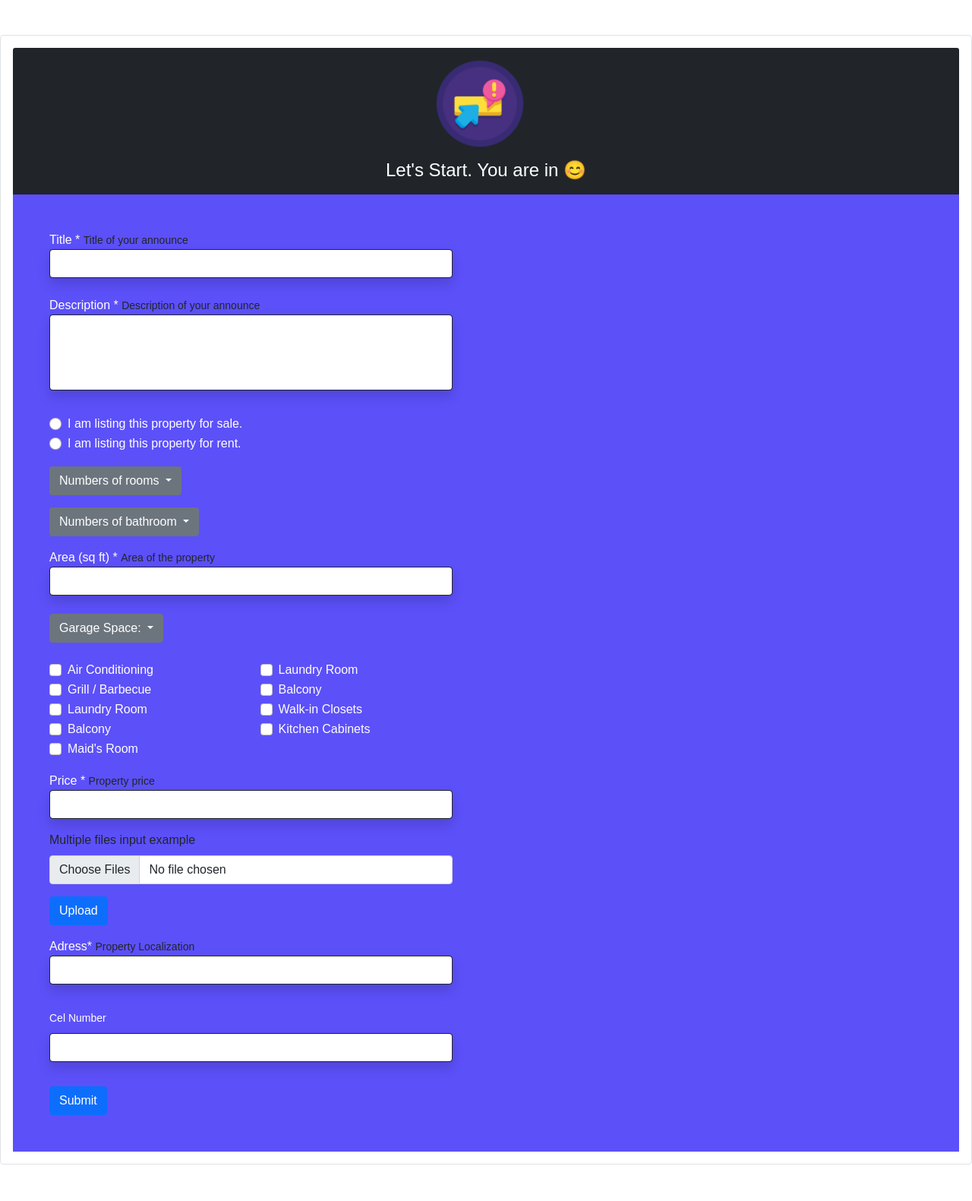
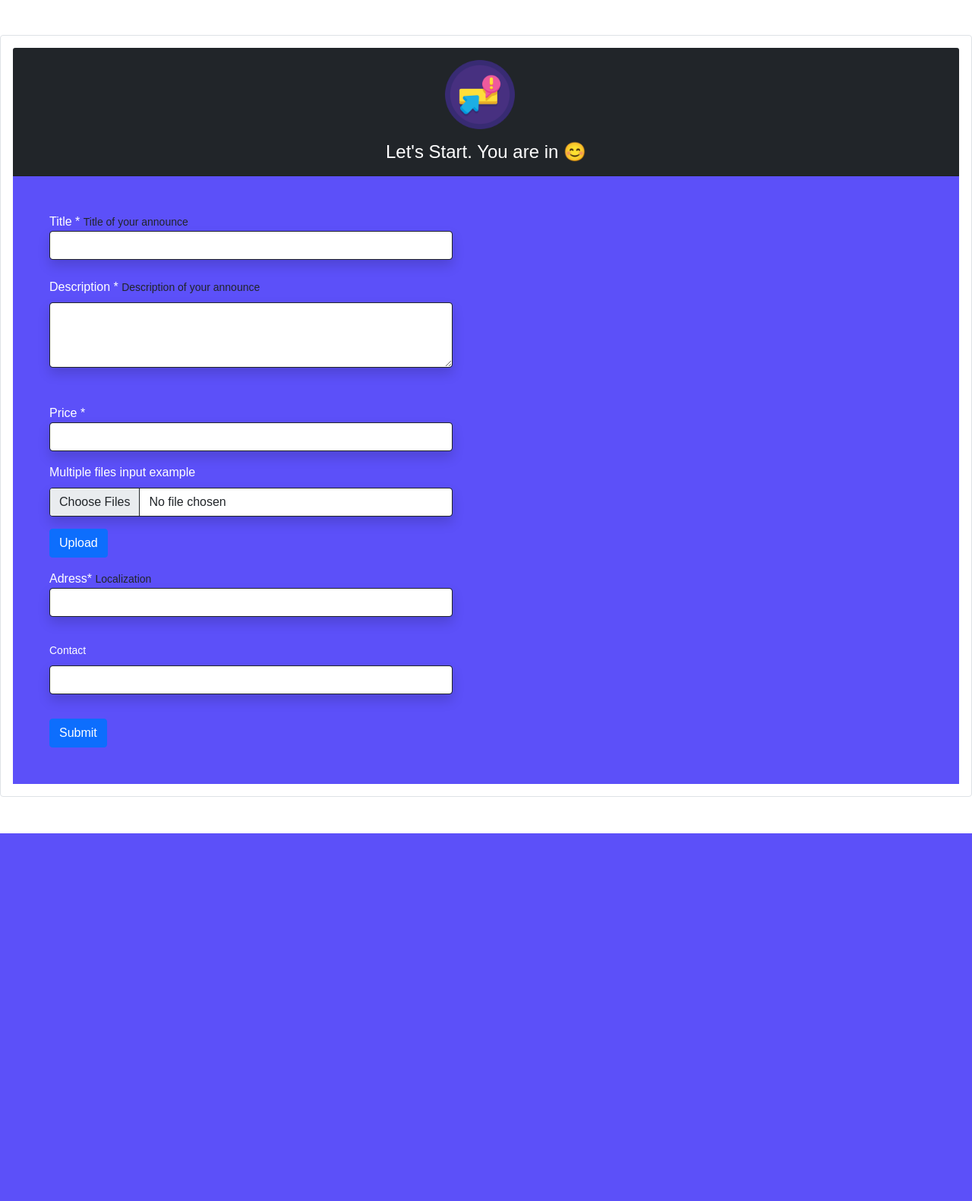
Before and after one commit to MiracleForge/Cs50FinalProject, a Flask app: template templates/AdsCreate.html in a window 1280 px wide. Shown: the part 140-1721 px from the top of the page at 76% size. After the commit the page ends 1237 px from the top, so only its background shows below. Run offline with Flask 3, Linux system fonts and the light colour scheme; the template is opened without the code that fills it: most values are stand-ins (such as "Sample title", 1, 10 or a date in 2020); some libraries are stand-ins or nearby versions.

Commit message:
Version 2.0 of AdsCreate, - Dic with all attributes to load different templates. JS with the images loaded, and Jinja varying the templates based on ads_type

```diff
--- a/templates/AdsCreate.html
+++ b/templates/AdsCreate.html
@@ -6,12 +6,85 @@
 
 {% block main %}
 
-<!-- Modulação -->
+
+<!-- Modulaçãon I love DICTIONARIES https://docs.python.org/3/tutorial/datastructures.html -->
 {% set ads_category_map = {
-    'houses_Ad': {'name': 'Real State'},
-    'ownedCars_Ad': {'name': 'Pre-Owned Cars'},
-    'furniture_Ad': {'name': 'Home Essentials'},
-    'tech_Ad': {'name': 'Tech Essentials'},
+
+    'houses_Ad': {
+        'name': ['Real State', 'Area (sq ft) *'],
+        'imagem': '../static/assets/image/icons8-houses-96.png',
+        'dropdowns': [ {
+
+            'label': 'Property Type',
+            'options': ['Apartment', 'House', 'Studio','Loft', 'Penthouse']
+        },
+        {
+            'label': 'Numbers of Rooms',
+            'options': ['1', '2', '3', '4', '5 or more']
+        },
+        {
+            'label': 'Numbers of bathroom',
+            'options': ['1', '2', '3', '4', '5 or more']
+        },
+        {
+            'label': 'Garage Space',
+            'options': ['1', '2', '3', '4', '5 or more']
+        }
+        ],
+        'checkbox': ['Air Conditioning', 'Grill / Barbecue', 'Laundry Room', 'Balcony', 'Maid\'s Room', 'Walk-in Closets', 'Kitchen Cabinets']
+    },
+
+    'ownedCars_Ad': {
+        'name': ['Pre-Owned Cars', 'Mileage'],
+        'imagem': '/static/assets/image/icons8-traffic-jam-96 (3).png',
+        'dropdowns': [ {
+
+            'label': 'Car Model',
+            'options': ['Ford', 'Fiat', 'Hundai','Toyota', 'Chevrolet', 'Volkswagen', 'Honda', 'Renault', 'Mitsubishi', 'Nissan', 'Audi', 'Citroen', 'Chery', 'Other']
+        },
+        {
+            'label': 'Transmission',
+            'options': ['Automatic', 'Manual', 'Semi-automatic']
+        },
+        {
+            'label': 'Engine',
+            'options': ['1.0', '1.6', '1,5 - 2.0', '2.0 - 2.9', '3.0 - 3.9', '4.0 or more']
+        },
+        {
+            'label': 'Doors',
+            'options': ['Two Doors', 'Four Doors']
+        }
+        ],
+        'checkbox': ['Car Tax pay', 'With fines', 'From auction', 'Maintenance and warranty', 'Single owner', 'With manual', 'Spare keys', 'Inspections done']
+    },
+    'furniture_Ad': {
+        'name': ['Home Essentials'],
+        'imagem': '/static/assets/image/icons8-lampshade-64 (1).png',
+        'dropdowns': [ {
+
+            'label': 'Categorys',
+            'options': ['Furniture', 'Home Appliances', 'Building Materials and Garden','Household Utilities', 'Decorative Objects', 'Small Appliances', 'Eletrodomestics', 'others']
+        },
+        {
+
+            'label': 'Condition',
+            'options': ['New', 'Used - Excellent', 'Used - Good','Refurbished', 'Faulty',]
+        }
+        ]
+    },
+    'tech_Ad': {
+        'name': ['Tech Essentials'],
+        'dropdowns': [ {
+
+            'label': 'Type',
+            'options': ['NootBook and Laptops', 'Pcs and Desktops', 'Cellphones','Prints', 'TVs', 'Acessorys', 'Cameras', 'Dvd Players', 'others']
+        },
+        {
+            'label': 'Model',
+            'options': ['LG', 'Samsumg', 'Nokia','Panasonic', 'Motorola', 'Huawei', 'Sony', 'Apple', 'Philips', 'Lenovo', 'Dell', 'Acer', 'Asus', 'Others']
+        }
+        ]
+    },
     'musical_Ad': {'name': 'Musical Instrument'},
     'toys_Ad': {'name': 'Children\'s Items and Toys'},
     'pet_Ad': {'name': 'Pets'},
@@ -19,14 +92,65 @@
     'fashion_Ad': {'name': 'Fashion and Beauty'},
 } %}
 
+
+<script>
+    document.addEventListener('DOMContentLoaded', function() {
+        var styleAd = '{{ ads_type }}'; // My variable will control the patch
+        var imagePath;
+        // I don't know why only works with ..
+        switch (styleAd) {
+            case 'houses_Ad':
+                imagePath = '../static/assets/image/icons8-houses-96.png';
+                break;
+            case 'ownedCars_Ad':
+                imagePath = '../static/assets/image/icons8-traffic-jam-96 (3).png';
+                break;
+            case 'furniture_Ad':
+                imagePath = '../static/assets/image/icons8-lampshade-64 (1).png';
+                break;
+            case 'tech_Ad':
+                imagePath = '../static/assets/image/icons8-laptop-96.png';
+                break;
+            case 'musical_Ad':
+                imagePath = '../static/assets/image/icons8-musical-notes-100.png';
+                break;
+            case 'toys_Ad':
+                imagePath = '../static/assets/image/icons8-toys-64.png';
+                break;
+            case 'pet_Ad':
+                imagePath = '../static/assets/image/icons8-pets-100.png';
+                break;
+            case 'office_Ad':
+                imagePath = '../static/assets/image/icons8-office-100.png';
+                break;
+            case 'fashion_Ad':
+                imagePath = '../static/assets/image/icons8-fashion-100.png';
+                break;
+            case 'games_Ad':
+                imagePath = '../static/assets/image/icons8-fashion-100.png';
+                break;
+            default:
+                imagePath = '../static/assets/favicon/favicon.png';
+        }
+
+        var categoryImage = document.getElementById('categoryImage');
+        if (categoryImage) {
+            categoryImage.src = imagePath;
+        } else {
+            console.error('Image Not Found.');
+        }
+    });
+</script>
+
 <div class="container-xxl p-3 d-flex flex-column p-2 rounded border border-1 d-block bg-white">
     <div class="card-header bg-dark text-white h-25 text-center">
         <a href="/" class="d-block mx-auto">
-            <img class="img-fluid navbar-brand" src="/static/assets/favicon/favicon.png" alt="Logo" style="width: 10%; min-width: 70px;">
+            <img class="img-fluid navbar-brand" id="categoryImage" alt="Logo" style="width: 8%; min-width: 60px;">
         </a>
         <h4 class="mb-0 tw-bold p-2 ">Let's Start. You are in
             {% if ads_type in ads_category_map %}
-            {{ads_category_map[ads_type]['name']}}
+            {% set header = ads_category_map[ads_type]['name'][0] %}
+                {{header}}
             {% endif %}
             <emoji>😊</emoji>
         </h4>
@@ -48,159 +172,115 @@
                     <!-- Formulário 2 -->
                     <form class="form py-2 " role="form" autocomplete="off" method="POST" action="/register">
                         <div class="form-group ">
-                            <label for="username" class="text-white">Description * <small class="text-dark">Description of your announce</small></label>
-                            <input type="text" class="form-control border border-dark shadow p-3" id="username" name="username" required style="height: 100px;">
+                            <label for="exampleFormControlTextarea1" class="form-label text-white ">Description * <small class="text-dark">Description of your announce</small></label>
+                            <textarea class="form-control border border-dark shadow" id="exampleFormControlTextarea1" rows="3"></textarea>
                         </div>
                     </form>
                     <!-- DropDown-->
-                    {% if ad_type == "houses_Ad" %}
-                    <div class="dropdown pt-3">
-                        <a class="btn btn-secondary dropdown-toggle" href="#" role="button" id="dropdownMenuLink" data-bs-toggle="dropdown" aria-expanded="false">
-                            Property Type
-                        </a>
-                        <ul class="dropdown-menu" aria-labelledby="dropdownMenuLink">
-                          <li><a class="dropdown-item" href="#">Apartment</a></li>
-                          <li><a class="dropdown-item" href="#">House</a></li>
-                          <li><a class="dropdown-item" href="#">Studio</a></li>
-                          <li><a class="dropdown-item" href="#">Loft</a></li>
-                          <li><a class="dropdown-item" href="#">Penthouse</a></li>
-                        </ul>
-                      </div>
+                    <!--Metadat-->
+                    {% if ads_type in ['houses_Ad', 'ownedCars_Ad', 'furniture_Ad', 'tech_Ad'] %}
+                        {% set firstDropdown = ads_category_map[ads_type]['dropdowns'][0] %}
+                            <label for="exampleDataList" class="form-label text-white pt-4">{{ firstDropdown['label']}}</label>
+                            <input class="form-control border border-dark shadow" list="firstDataList" id="exampleDataList" placeholder="Type to search...">
+                            <datalist id="firstDataList">
+                                {% for option in firstDropdown['options'] %}
+                                    <option value="{{ option }}">
+                                {% endfor %}
+                            </datalist>
                     {% endif %}
                     <!---->
                     <!-- RENT OR SELLING-->
+                    {% if ads_type in ['houses_Ad', 'ownedCars_Ad'] %}
                     <div class="form-group pt-4">
                         <div class="form-check">
                             <input type="radio" class="form-check-input" id="acceptTerms1" name="acceptTerms" required>
                             <label class="form-check-label text-white" for="acceptTerms1">
-                                I am listing this property for sale.
+                                I am listing for sale.
 
                             </label>
                         </div>
                         <div class="form-check">
                             <input type="radio" class="form-check-input" id="acceptTerms2" name="acceptTerms" required>
                             <label class="form-check-label text-white" for="acceptTerms2">
-                                I am listing this property for rent.
+                                I am listing for rent.
                             </label>
                         </div>
                     </div>
+                    {% endif %}
                     <!-- END rent selling-->
                     <!-- Rooms Dropdown-->
-                    <div class="dropdown pt-3">
-                        <a class="btn btn-secondary dropdown-toggle" href="#" role="button" id="dropdownMenuLink" data-bs-toggle="dropdown" aria-expanded="false">
-                            Numbers of rooms
-                        </a>
-                        <ul class="dropdown-menu" aria-labelledby="dropdownMenuLink">
-                          <li><a class="dropdown-item" href="#">1</a></li>
-                          <li><a class="dropdown-item" href="#">2</a></li>
-                          <li><a class="dropdown-item" href="#">3</a></li>
-                          <li><a class="dropdown-item" href="#">4</a></li>
-                          <li><a class="dropdown-item" href="#">5 or more</a></li>
-                        </ul>
-                      </div>
+                    <!--Metadat-->
+                    {% if ads_type in ['houses_Ad', 'ownedCars_Ad', 'furniture_Ad', 'tech_Ad'] %}
+                        {% set secondDropdown = ads_category_map[ads_type]['dropdowns'][1] %}
+                            <label for="exampleDataList" class="form-label text-white pt-4">{{ secondDropdown['label']}}</label>
+                            <input class="form-control border border-dark shadow" list="secondDataList" id="exampleDataList" placeholder="Type to search...">
+                            <datalist id="secondDataList">
+                                {% for option in secondDropdown['options'] %}
+                                    <option value="{{ option }}">
+                                {% endfor %}
+                            </datalist>
+                    {% endif %}
                     <!---->
                     <!-- bathroom -->
-                    <div class="dropdown pt-3">
-                        <a class="btn btn-secondary dropdown-toggle" href="#" role="button" id="dropdownMenuLink" data-bs-toggle="dropdown" aria-expanded="false">
-                            Numbers of bathroom
-                        </a>
-                        <ul class="dropdown-menu" aria-labelledby="dropdownMenuLink">
-                          <li><a class="dropdown-item" href="#">1</a></li>
-                          <li><a class="dropdown-item" href="#">2</a></li>
-                          <li><a class="dropdown-item" href="#">3</a></li>
-                          <li><a class="dropdown-item" href="#">4</a></li>
-                          <li><a class="dropdown-item" href="#">5 or more</a></li>
-                        </ul>
-                      </div>
+                    <!--Metadat-->
+                    {% if ads_type in ['houses_Ad', 'ownedCars_Ad'] %}
+                        {% set thirdDropdown = ads_category_map[ads_type]['dropdowns'][2] %}
+                            <label for="exampleDataList" class="form-label text-white pt-4">{{ thirdDropdown['label']}}</label>
+                            <input class="form-control border border-dark shadow" list="thirdDataList" id="exampleDataList" placeholder="Type to search...">
+                            <datalist id="thirdDataList">
+                                {% for option in thirdDropdown['options'] %}
+                                    <option value="{{ option }}">
+                                {% endfor %}
+                            </datalist>
+                    {% endif %}
                     <!---->
                     <!-- From 3-->
-                    <form class="form py-3" role="form" autocomplete="off" method="POST" action="/register">
+                    {% if ads_type in ['houses_Ad', 'ownedCars_Ad'] %}
+                    {% set formname_1 = ads_category_map[ads_type]['name'][1] %}
+                        <form class="form py-4" role="form" autocomplete="off" method="POST" action="/register">
                             <div class="form-group">
-                            <label for="title" class="text-white ">Area (sq ft) * <small class="text-dark">Area of the property</small></label>
+                                <label for="title" class="text-white ">{{formname_1}} <small class="text-dark"></small></label>
                                 <input type="text" class="form-control border border-dark shadow " id="title" name="title" required>
                             </div>
                         </form>
+                    {% endif %}
                     <!---->
                     <!-- bathroom -->
-                    <div class="dropdown pt-2">
-                        <a class="btn btn-secondary dropdown-toggle" href="#" role="button" id="dropdownMenuLink" data-bs-toggle="dropdown" aria-expanded="false">
-                            Garage Space:
-                        </a>
-                        <ul class="dropdown-menu" aria-labelledby="dropdownMenuLink">
-                            <li><a class="dropdown-item" href="#">0</a></li>
-                            <li><a class="dropdown-item" href="#">1</a></li>
-                            <li><a class="dropdown-item" href="#">2</a></li>
-                            <li><a class="dropdown-item" href="#">3 or more</a></li>
-                        </ul>
-                        </div>
+                    {% if ads_type in ['houses_Ad', 'ownedCars_Ad'] %}
+                        {% set forthDropdown = ads_category_map[ads_type]['dropdowns'][3] %}
+                            <label for="exampleDataList" class="form-label text-white pt-4">{{ forthDropdown['label']}}</label>
+                            <input class="form-control border border-dark shadow" list="forthDataList" id="exampleDataList" placeholder="Type to search...">
+                            <datalist id="forthDataList">
+                                {% for option in forthDropdown['options'] %}
+                                    <option value="{{ option }}">
+                                {% endfor %}
+                            </datalist>
+                    {% endif %}
                     <!---->
                     <!-- checkboxes -->
+                    {% if ads_type in ['houses_Ad', 'ownedCars_Ad'] %}
+                        {% set forthDropdown = ads_category_map[ads_type]['dropdowns'][3] %}
+                    {% endif %}
                     <div class="form-group pt-4">
                         <div class="row">
                             <div class="col-md-6">
+                                {% if ads_type in ['houses_Ad', 'ownedCars_Ad'] %}
+                                    {% set checkboxes = ads_category_map[ads_type]['checkbox'] %}
+                                    {% for option in checkboxes %}
                                         <div class="form-check">
-                                    <input type="checkbox" class="form-check-input" id="airConditioning" name="amenities[]" value="airConditioning">
-                                    <label class="form-check-label text-white" for="airConditioning">
-                                        Air Conditioning
+                                            <input type="checkbox" class="form-check-input" id="{{ option|lower }}" name="amenities[]" value="{{ option|lower }}">
+                                            <label class="form-check-label text-white" for="{{ option|lower }}">
+                                                {{ option }}
                                             </label>
                                         </div>
-                                <div class="form-check">
-                                    <input type="checkbox" class="form-check-input" id="grill" name="amenities[]" value="grill">
-                                    <label class="form-check-label text-white" for="grill">
-                                        Grill / Barbecue
-                                    </label>
-                                </div>
-                                <div class="form-check">
-                                    <input type="checkbox" class="form-check-input" id="rental" name="listingTypes[]" value="rental">
-                                    <label class="form-check-label text-white" for="rental">
-                                        Laundry Room
-                                    </label>
-                                </div>
-                                <div class="form-check">
-                                    <input type="checkbox" class="form-check-input" id="rental" name="listingTypes[]" value="rental">
-                                    <label class="form-check-label text-white" for="rental">
-                                        Balcony
-                                    </label>
-                                </div>
-                                <div class="form-check">
-                                    <input type="checkbox" class="form-check-input" id="rental" name="listingTypes[]" value="rental">
-                                    <label class="form-check-label text-white" for="rental">
-                                        Maid's Room
-                                    </label>
-                                </div>
-                                <!--  -->
-                            </div>
-                            <div class="col-md-6">
-                                <div class="form-check">
-                                    <input type="checkbox" class="form-check-input" id="laundry" name="amenities[]" value="laundry">
-                                    <label class="form-check-label text-white" for="laundry">
-                                        Laundry Room
-                                    </label>
-                                </div>
-                                <div class="form-check">
-                                    <input type="checkbox" class="form-check-input" id="balcony" name="amenities[]" value="balcony">
-                                    <label class="form-check-label text-white" for="balcony">
-                                        Balcony
-                                    </label>
-                                </div>
-                                <div class="form-check">
-                                    <input type="checkbox" class="form-check-input" id="rental" name="listingTypes[]" value="rental">
-                                    <label class="form-check-label text-white" for="rental">
-                                        Walk-in Closets
-                                    </label>
-                                </div>
-                                <div class="form-check">
-                                    <input type="checkbox" class="form-check-input" id="rental" name="listingTypes[]" value="rental">
-                                    <label class="form-check-label text-white" for="rental">
-                                        Kitchen Cabinets
-                                    </label>
-                                </div>
+                                    {% endfor %}
+                                {% endif %}
                             <!---->
                             </div>
                                 <!-- From price-->
                                 <form class="form py-3" role="form" autocomplete="off" method="POST" action="/register">
                                     <div class="form-group">
-                                        <label for="title" class="text-white ">Price * <small class="text-dark">Property price</small></label>
+                                        <label for="title" class="text-white ">Price *</label>
                                         <input type="text" class="form-control border border-dark shadow " id="title" name="title" required>
                                     </div>
                                 </form>
@@ -208,22 +288,22 @@
                                 <!--images-->
                                 <form action="/upload" method="post" enctype="multipart/form-data">
                                     <div class="mb-3">
-                                        <label for="formFileMultiple" class="form-label">Multiple files input example</label>
-                                        <input class="form-control" type="file" id="formFileMultiple" name="files[]" multiple>
+                                        <label for="formFileMultiple" class="form-label text-white">Multiple files input example</label>
+                                        <input class="form-control border border-dark shadow " type="file" id="formFileMultiple" name="files[]" multiple>
                                     </div>
                                     <button class="btn btn-primary" type="submit">Upload</button>
                                 </form>
                                 <!--Adress-->
                                 <form class="form py-3" role="form" autocomplete="off" method="POST" action="/register">
                                     <div class="form-group">
-                                        <label for="title" class="text-white ">Adress* <small class="text-dark">Property Localization</small></label>
+                                        <label for="title" class="text-white ">Adress* <small class="text-dark">Localization</small></label>
                                         <input type="text" class="form-control border border-dark shadow " id="title" name="title" required>
                                     </div>
                                 </form>
                                 <!-- TEL-->
                                 <form class="form py-3" role="form" autocomplete="off" method="POST" action="/register">
                                     <div class="form-group">
-                                        <label for="telefone" class="form-label" id="telefone" name="telefone" placeholder="Digit your cell number" required><small class="text-white">Cel Number</small></label>
+                                        <label for="telefone" class="form-label" id="telefone" name="telefone" placeholder="Digit your cell number" required><small class="text-white">Contact</small></label>
                                         <input type="text" class="form-control border border-dark shadow " id="title" name="title" required>
                                     </div>
                                 </form>
--- a/templates/register.html
+++ b/templates/register.html
@@ -69,6 +69,11 @@
                             <label for="password" class="text-white">Password *
                                 <small class="text-dark m-2 "> Use letters, numbers and special characters.</small></label>
                             <input type="password" class="form-control" id="password" name="password" required>
+                            <div class="col-auto">
+                                <span id="passwordHelpInline" class="form-text">
+                                  Must be 8 characters long.
+                                </span>
+                            </div>
                         </div>
                         <!---->
                         <div class="form-group pt-2">
```
Also changed, not shown: 2 other files. Lines whose indentation alone changed are shown as unchanged.
